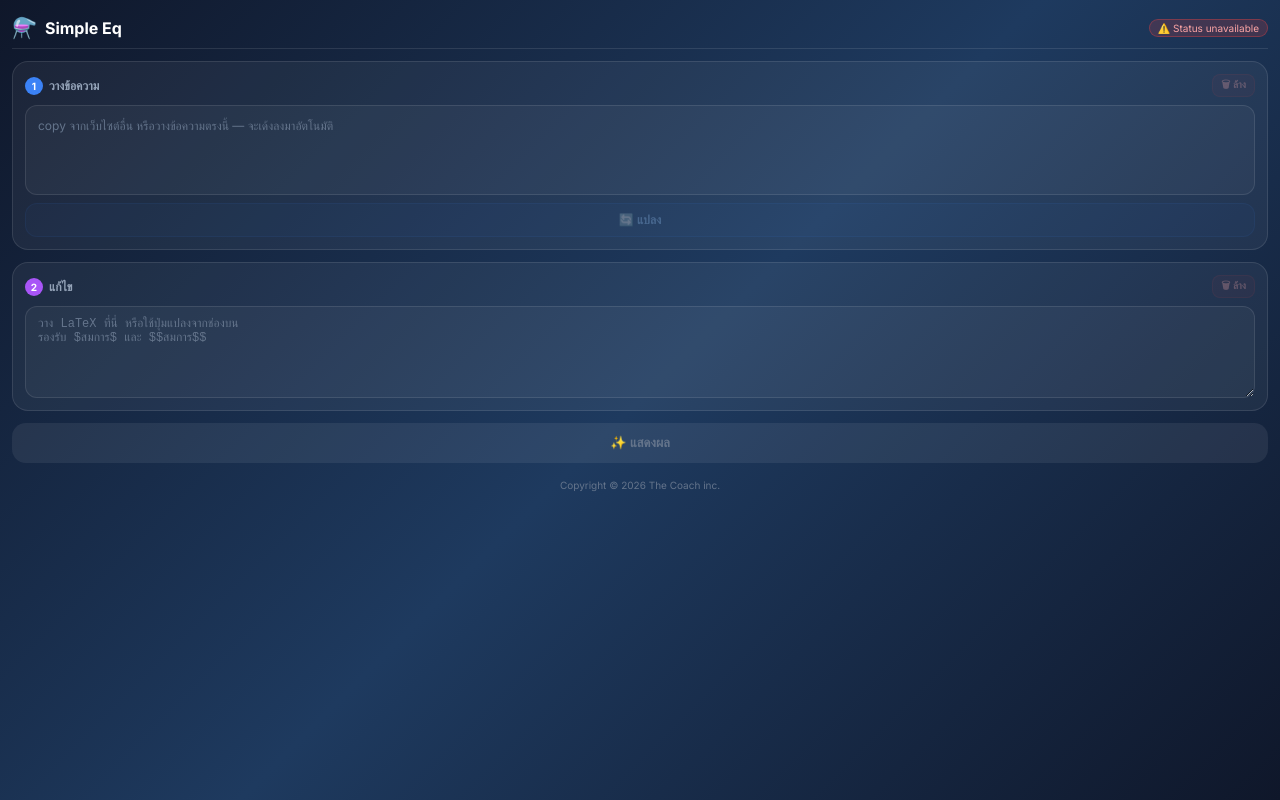
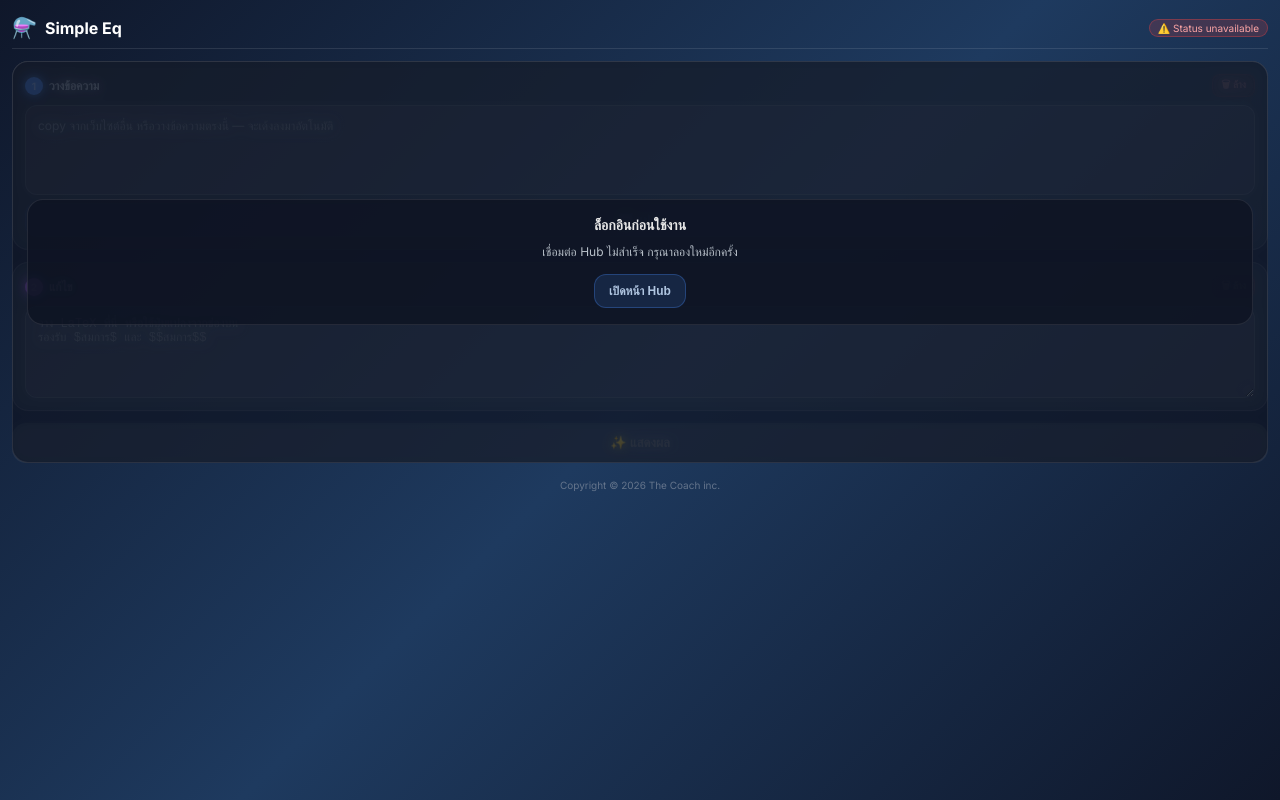
Before and after one commit to jaroensakyod/SimpleEq, a browser extension: page sidepanel/index.html in a window 1280 px wide. Drawn offline with Linux system fonts and the light colour scheme; no server answers.

Commit message:
feat: implement phase3 auth guard and status polling

```diff
--- a/sidepanel/index.html
+++ b/sidepanel/index.html
@@ -23,6 +23,7 @@
       <span class="auto-badge" id="autoBadge" style="display:none">⚡ Auto</span>
     </div>
 
+    <div class="tools-area" id="toolsArea">
       <!-- Box 1 -->
       <div class="section">
         <div class="label-row">
@@ -64,6 +65,17 @@
         <div id="box3" class="result-box"></div>
       </div>
 
+      <div class="auth-guard" id="authGuard" hidden>
+        <div class="auth-guard-card">
+          <h2 class="auth-guard-title">ล็อกอินก่อนใช้งาน</h2>
+          <p class="auth-guard-message" id="authGuardMessage">Please Login to SimpleEq Hub to continue.</p>
+          <div class="auth-guard-actions">
+            <button class="auth-guard-btn" id="authGuardActionBtn" type="button">ไปที่ SimpleEq Hub</button>
+          </div>
+        </div>
+      </div>
+    </div>
+
     <!-- Footer -->
     <p class="footer">Copyright © 2026 The Coach inc.</p>
   </div>
--- a/sidepanel/sidepanel.css
+++ b/sidepanel/sidepanel.css
@@ -24,10 +24,22 @@ body {
 }
 
 .app {
+  position: relative;
   display: flex;
   flex-direction: column;
   gap: 12px;
   max-width: 100%;
+}
+
+.tools-area {
+  position: relative;
+  display: flex;
+  flex-direction: column;
+  gap: 12px;
+}
+
+.tools-area.is-locked {
+  filter: saturate(0.85) brightness(0.9);
 }
 
 /* Header */
@@ -253,6 +265,67 @@ body {
 /* Footer */
 .footer { text-align: center; font-size: 10px; color: var(--muted); padding-top: 4px; }
 
+.auth-guard {
+  position: absolute;
+  inset: 0;
+  display: flex;
+  align-items: center;
+  justify-content: center;
+  background: rgba(15, 23, 42, 0.72);
+  border: 1px solid var(--border);
+  border-radius: 16px;
+  backdrop-filter: blur(6px);
+  z-index: 25;
+}
+
+.auth-guard[hidden] {
+  display: none;
+}
+
+.auth-guard-card {
+  width: calc(100% - 28px);
+  background: rgba(15, 23, 42, 0.82);
+  border: 1px solid var(--border);
+  border-radius: 16px;
+  padding: 16px;
+  text-align: center;
+}
+
+.auth-guard-title {
+  font-size: 14px;
+  font-weight: 700;
+  color: #fff;
+  margin-bottom: 8px;
+}
+
+.auth-guard-message {
+  font-size: 12px;
+  line-height: 1.6;
+  color: #cbd5e1;
+}
+
+.auth-guard-actions {
+  display: flex;
+  justify-content: center;
+  margin-top: 12px;
+}
+
+.auth-guard-btn {
+  font-size: 12px;
+  font-weight: 700;
+  padding: 9px 14px;
+  border-radius: 12px;
+  border: 1px solid rgba(59,130,246,.4);
+  color: #bfdbfe;
+  background: rgba(59,130,246,.18);
+  cursor: pointer;
+  transition: all .2s;
+}
+
+.auth-guard-btn:hover {
+  background: rgba(59,130,246,.28);
+}
+
 /* KaTeX display overrides */
 .katex-display { overflow-x: auto; margin: 0.4em 0; }
 .katex { font-size: 1.05em; }
--- a/sidepanel/sidepanel.js
+++ b/sidepanel/sidepanel.js
@@ -18,9 +18,14 @@ const upgradeBtn = document.getElementById('upgradeBtn');
 const box3Wrapper = document.getElementById('box3Wrapper');
 const box3 = document.getElementById('box3');
 const copyResultBtn = document.getElementById('copyResultBtn');
+const toolsArea = document.getElementById('toolsArea');
+const authGuard = document.getElementById('authGuard');
+const authGuardMessage = document.getElementById('authGuardMessage');
+const authGuardActionBtn = document.getElementById('authGuardActionBtn');
 
 const HUB_BASE_URL = localStorage.getItem('simpleEqHubBaseUrl') || 'http://localhost:3000';
 const USER_STATUS_ENDPOINT = `${HUB_BASE_URL}/api/v1/user/status`;
+const STATUS_POLLING_INTERVAL_MS = 45000;
 
 /* ----------------------------------------------------------------
    2.  State
@@ -31,6 +36,30 @@ let latexText = '';
 let hasTable = false;
 let isEmpty = true;
 let upgradeLink = '';
+let isAuthLocked = true;
+let authActionLink = `${HUB_BASE_URL}/auth/login`;
+let statusPollingTimer = null;
+
+function openExternalLink(url) {
+    if (!url) return;
+    window.open(url, '_blank', 'noopener,noreferrer');
+}
+
+function setAuthGuard(locked, message = 'Please Login to SimpleEq Hub to continue.', actionLabel = 'ไปที่ SimpleEq Hub', actionLink = `${HUB_BASE_URL}/auth/login`) {
+    isAuthLocked = locked;
+    authActionLink = actionLink || `${HUB_BASE_URL}/auth/login`;
+
+    authGuard.hidden = !locked;
+    toolsArea.classList.toggle('is-locked', locked);
+    authGuardMessage.textContent = message;
+    authGuardActionBtn.textContent = actionLabel;
+
+    box1.setAttribute('contenteditable', locked ? 'false' : 'true');
+    box2.disabled = locked;
+    box2.style.cursor = locked ? 'not-allowed' : '';
+
+    syncState();
+}
 
 function renderMemberState(state, link = '', note = '') {
     memberBadge.classList.remove('pro', 'free', 'error');
@@ -71,21 +100,65 @@ async function syncMemberStatusFromHub() {
         if (!response.ok) {
             if (payload?.code === 'ORIGIN_NOT_ALLOWED') {
                 renderMemberState('ERROR', '', 'Origin not allowed');
+                setAuthGuard(true, 'Unauthorized origin. กรุณาใช้งาน Extension ID ที่อนุญาตเท่านั้น', 'เปิดหน้า Hub', HUB_BASE_URL);
                 return;
             }
             renderMemberState('ERROR');
+            setAuthGuard(true, 'ไม่สามารถตรวจสอบสถานะสมาชิกได้ในตอนนี้', 'เปิดหน้า Hub', HUB_BASE_URL);
+            return;
+        }
+
+        if (payload?.status === 'ANONYMOUS') {
+            renderMemberState('FREE', payload?.onboardingLink || payload?.link || `${HUB_BASE_URL}/onboarding`);
+            setAuthGuard(
+                true,
+                'Please Login to SimpleEq Hub to continue.',
+                'Login to SimpleEq Hub',
+                payload?.link || `${HUB_BASE_URL}/auth/login`
+            );
             return;
         }
 
         if (payload?.status === 'PRO') {
             renderMemberState('PRO');
+            setAuthGuard(false);
             return;
         }
 
-        renderMemberState('FREE', payload?.link || '');
+        const onboardingLink = payload?.onboardingLink || payload?.link || `${HUB_BASE_URL}/onboarding`;
+        renderMemberState('FREE', onboardingLink);
+
+        if (payload?.onboardingRequired) {
+            setAuthGuard(
+                true,
+                'ชำระเงินและส่งสลิปก่อนเปิดใช้งานฟีเจอร์ทั้งหมด',
+                'ไปหน้า Onboarding',
+                onboardingLink
+            );
+            return;
+        }
+
+        setAuthGuard(
+            true,
+            'ระบบกำลังรอการอนุมัติ PRO จากแอดมิน หลังอนุมัติจะปลดล็อกอัตโนมัติ',
+            'เปิดหน้า Hub',
+            onboardingLink
+        );
     } catch (e) {
         renderMemberState('ERROR');
+        setAuthGuard(true, 'เชื่อมต่อ Hub ไม่สำเร็จ กรุณาลองใหม่อีกครั้ง', 'เปิดหน้า Hub', HUB_BASE_URL);
     }
+}
+
+function startStatusPolling() {
+    if (statusPollingTimer) {
+        clearInterval(statusPollingTimer);
+    }
+
+    syncMemberStatusFromHub();
+    statusPollingTimer = setInterval(() => {
+        syncMemberStatusFromHub();
+    }, STATUS_POLLING_INTERVAL_MS);
 }
 
 /* ----------------------------------------------------------------
@@ -279,13 +352,14 @@ function syncState() {
     originalText = innerHtmlToPlainText(box1);
     latexText = box2.value;
 
-    clearBox1.disabled = isEmpty;
-    clearBox2.disabled = !latexText.trim();
-    convertBtn.disabled = isEmpty;
+    clearBox1.disabled = isAuthLocked || isEmpty;
+    clearBox2.disabled = isAuthLocked || !latexText.trim();
+    convertBtn.disabled = isAuthLocked || isEmpty;
     tableTag.style.display = hasTable ? '' : 'none';
 
     const canRender = hasTable ? !!originalHtml : !!latexText.trim();
-    renderBtn.disabled = !canRender;
+    renderBtn.disabled = isAuthLocked || !canRender;
+    copyResultBtn.disabled = isAuthLocked;
 }
 
 /* ----------------------------------------------------------------
@@ -298,6 +372,7 @@ box2.addEventListener('input', syncState);
 box2.addEventListener('paste', () => setTimeout(syncState, 0));
 
 convertBtn.addEventListener('click', () => {
+    if (isAuthLocked) return;
     const result = textToLatex(originalText);
     box2.value = result;
     latexText = result;
@@ -311,6 +386,7 @@ convertBtn.addEventListener('click', () => {
 });
 
 renderBtn.addEventListener('click', () => {
+    if (isAuthLocked) return;
     box3Wrapper.style.display = '';
     if (hasTable && originalHtml) {
         renderWordHtml(originalHtml, box3);
@@ -320,6 +396,7 @@ renderBtn.addEventListener('click', () => {
 });
 
 clearBox1.addEventListener('click', () => {
+    if (isAuthLocked) return;
     box1.innerHTML = '';
     originalText = ''; originalHtml = ''; hasTable = false;
     box3Wrapper.style.display = 'none';
@@ -327,12 +404,14 @@ clearBox1.addEventListener('click', () => {
 });
 
 clearBox2.addEventListener('click', () => {
+    if (isAuthLocked) return;
     box2.value = ''; latexText = '';
     box3Wrapper.style.display = 'none';
     syncState();
 });
 
 copyResultBtn.addEventListener('click', () => {
+    if (isAuthLocked) return;
     const sel = window.getSelection();
     const range = document.createRange();
     range.selectNodeContents(box3);
@@ -350,7 +429,11 @@ copyResultBtn.addEventListener('click', () => {
 
 upgradeBtn.addEventListener('click', () => {
     if (!upgradeLink) return;
-    window.open(upgradeLink, '_blank', 'noopener,noreferrer');
+    openExternalLink(upgradeLink);
+});
+
+authGuardActionBtn.addEventListener('click', () => {
+    openExternalLink(authActionLink);
 });
 
 /* ----------------------------------------------------------------
@@ -389,8 +472,7 @@ function connectToBackground() {
 }
 
 connectToBackground();
-
-syncMemberStatusFromHub();
+startStatusPolling();
 
 document.addEventListener('visibilitychange', () => {
     if (!document.hidden) {
```
Lines whose indentation alone changed are shown as unchanged.
